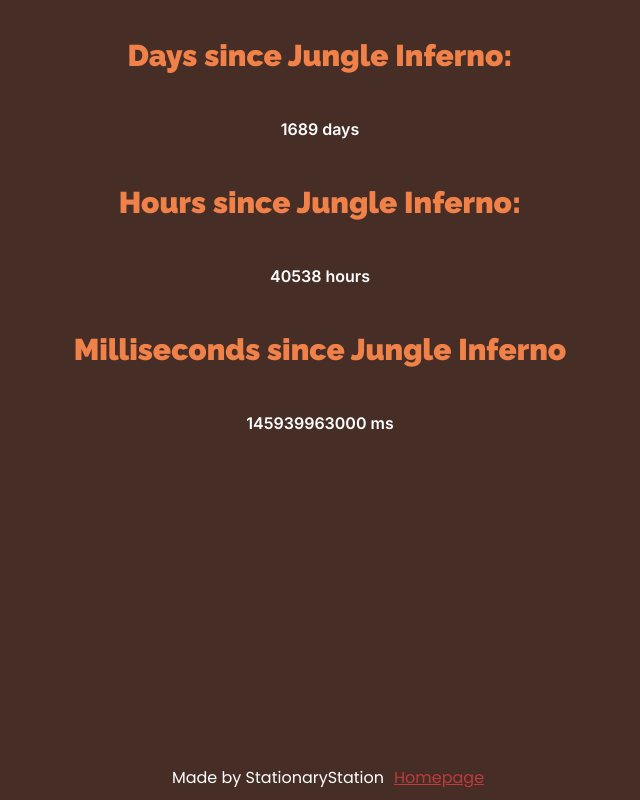
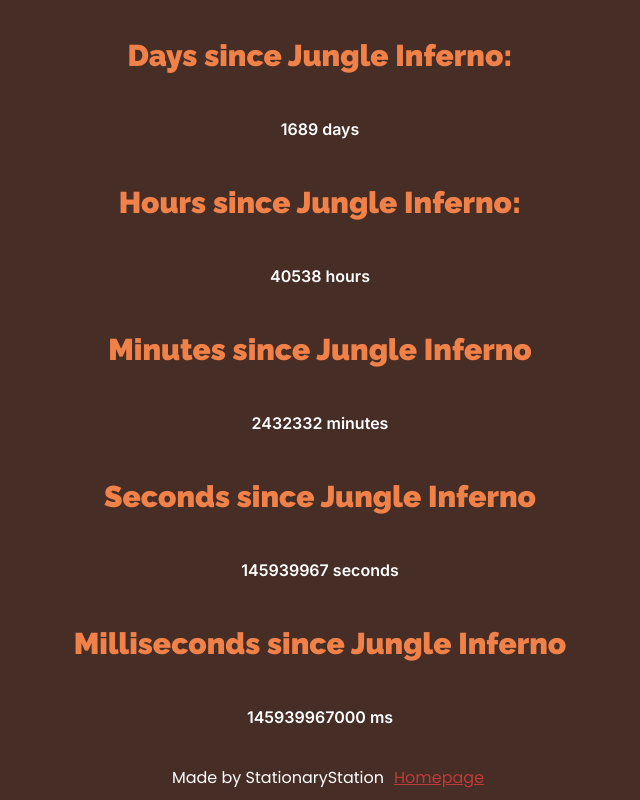
Before and after one commit to stationaryStation/tf2clock, a Next.js app: page / in a window 1280 px wide. Shown: the whole page, without its empty margins (320-960 px from the left). Built offline with nearby package versions, Linux system fonts and the light colour scheme.

Commit message:
feat: Add Minutes and Seconds

```diff
--- a/pages/index.tsx
+++ b/pages/index.tsx
@@ -9,18 +9,24 @@ const Home = () => {
 
     const difference_in_days = Math.floor(difference_in_time / (1000 * 3600 * 24));
     const difference_in_hours = Math.floor(Math.abs(currentDate.getTime() - JungleInferno.getTime()) /  36e5);
+    const difference_in_minutes = Math.floor((Math.abs(currentDate.getTime() - JungleInferno.getTime()) /  36e5) * 60);
+    const difference_in_seconds = Math.floor((Math.abs(currentDate.getTime() - JungleInferno.getTime()) /  36e5) * 60 * 60);
 
     const [SinceMS, SetSinceMs] = useState<number>(0);
     const [SinceDays, SetSinceDays] = useState<number>(0);
     const [SinceHours, SetSinceHours] = useState<number>(0);
+    const [SinceMinutes, SetSinceMinutes] = useState<number>(0);
+    const [SinceSeconds, SetSinceSeconds] = useState<number>(0);
 
     useEffect(() => {
         setTimeout(() => {
             SetSinceDays(difference_in_days);
             SetSinceMs(difference_in_time);
             SetSinceHours(difference_in_hours);
-        }, 5000);
-    }, [difference_in_days,difference_in_time, difference_in_hours])
+            SetSinceMinutes(difference_in_minutes);
+            SetSinceSeconds(difference_in_seconds);
+        }, 1000);
+    }, [difference_in_days,difference_in_time, difference_in_hours, difference_in_minutes, difference_in_seconds])
 
     return (
         <>
@@ -28,7 +34,7 @@ const Home = () => {
             <title>{difference_in_days} Days since Jungle Inferno</title>
             <meta property="description" content="Site made by Stationarystation" />
             <meta property="og:title" content={`${difference_in_days} days since Jungle Inferno`} key="title" />
-            <meta property="og:description" content={`It has been: ${difference_in_days} days or ${difference_in_hours} hours or ${difference_in_time} ms since jungle inferno released`} key="description" />
+            <meta property="og:description" content={`It has been: ${difference_in_days} days or ${difference_in_hours} hours or ${difference_in_minutes} minutes or ${difference_in_seconds} seconds or ${difference_in_time} ms since jungle inferno released`} key="description" />
             <meta property="og:image" content="https://github.com/stationaryStation/tf2clock/blob/master/public/assets/img/wide.png?raw=true" key="img" />
         </Head>
 
@@ -39,6 +45,14 @@ const Home = () => {
         <div className="container">
             <p id="uptitle">Hours since Jungle Inferno:</p>
             <p id="reactiveContent">{SinceHours} hours</p>
+        </div>
+        <div className="container">
+            <p id="uptitle">Minutes since Jungle Inferno</p>
+            <p id="reactiveContent">{SinceMinutes} minutes</p>
+        </div>
+        <div className="container">
+            <p id="uptitle">Seconds since Jungle Inferno</p>
+            <p id="reactiveContent">{SinceSeconds} seconds</p>
         </div>
         <div className="container">
             <p id="uptitle">Milliseconds since Jungle Inferno</p>
```
